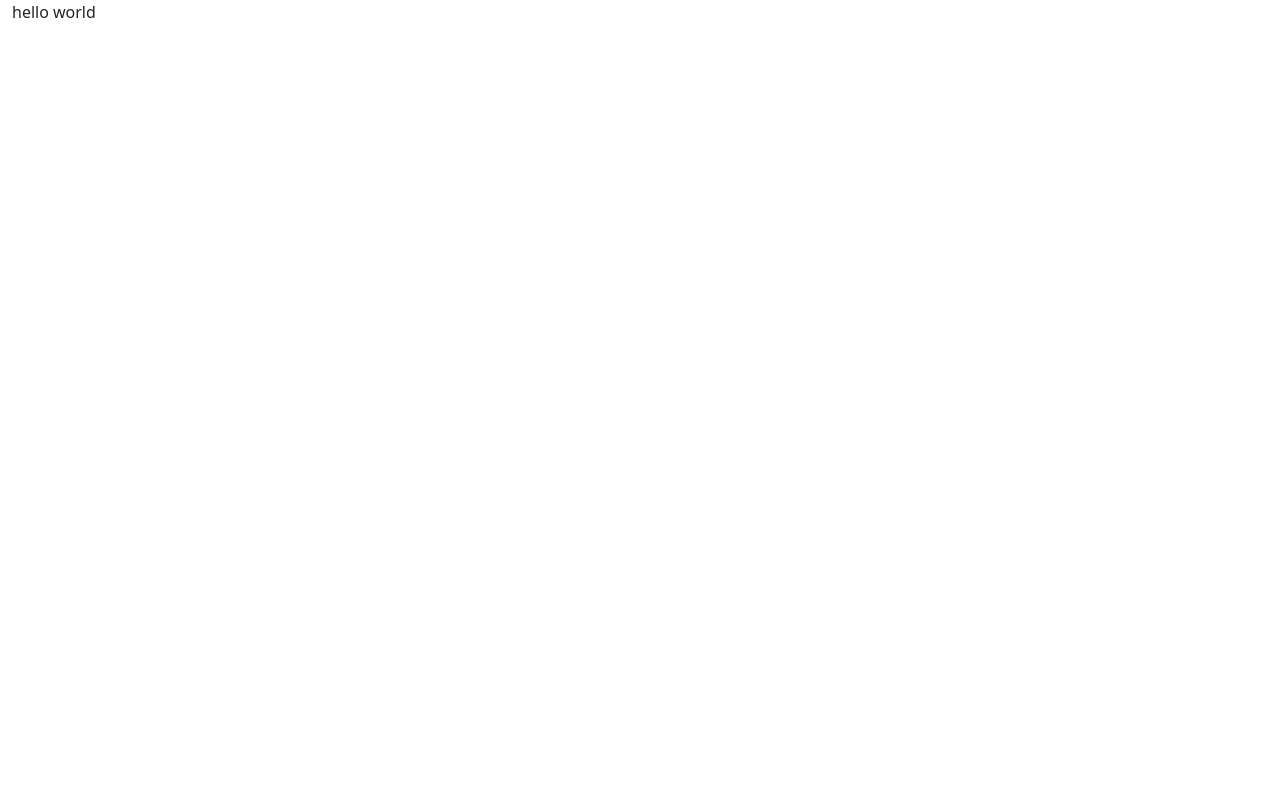
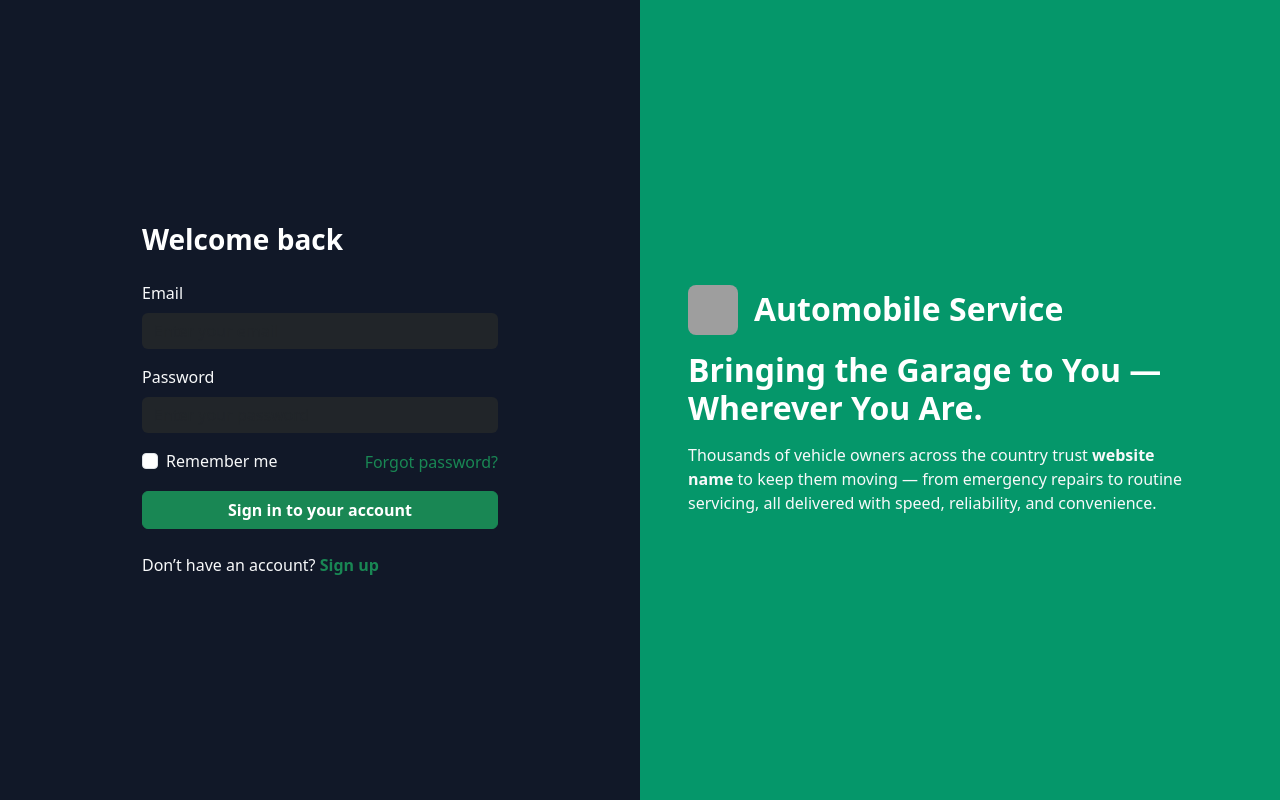
Before and after one commit to Narendra1234kathayat/Automobile_service_Frontend, a React (Vite) app: page / in a window 1280 px wide. Built offline with nearby package versions, Linux system fonts and the light colour scheme; grey boxes are pictures that could not be loaded.

Commit message:
Login Page

```diff
--- a/src/App.jsx
+++ b/src/App.jsx
@@ -1,18 +1,9 @@
-import { useState } from 'react'
-import reactLogo from './assets/react.svg'
-import viteLogo from '/vite.svg'
 import './App.css'
-
+import Login from './components/auth/Login'
 function App() {
-  const [count, setCount] = useState(0)
-
   return (
     <>
-      <div className='container-fluid'>
-        hello world
-
-
-      </div>
+    <Login/>
     </>
   )
 }
--- /dev/null
+++ b/src/components/auth/Login.css
@@ -0,0 +1,14 @@
+.leftside-bg{
+    background-color: #111828;
+    color: white;
+}
+
+.rightside-bg{
+    background-color: #05976A;
+    color: white;
+}
+
+.logo{
+    width: 60px;
+    height: 60px;
+}
--- /dev/null
+++ b/src/components/auth/Login.jsx
@@ -0,0 +1,94 @@
+import '../auth/Login.css';
+
+function Login() {
+  return (
+    <div className="d-flex vh-100">
+
+     {/* Left Side Of Page */}
+<div className="w-50 d-flex align-items-center justify-content-center leftside-bg">
+  <div
+    className="w-100"
+    style={{
+      maxWidth: '420px',
+      padding: '2rem',
+    }}
+  >
+    <h3 className="fw-bold text-white mb-4">Welcome back</h3>
+
+    {/* Login Form */}
+    <form>
+      <div className="mb-3">
+        <label htmlFor="email" className="form-label text-light">Email</label>
+        <input
+          type="email"
+          className="form-control bg-dark text-white border-0"
+          id="email"
+          placeholder="Enter your email"
+        />
+      </div>
+
+      <div className="mb-3">
+        <label htmlFor="password" className="form-label text-light">Password</label>
+        <input
+          type="password"
+          className="form-control bg-dark text-white border-0"
+          id="password"
+          placeholder="Enter your password"
+        />
+      </div>
+
+      <div className="d-flex justify-content-between align-items-center mb-3">
+        <div className="form-check text-light">
+          <input type="checkbox" className="form-check-input" id="rememberMe" />
+          <label htmlFor="rememberMe" className="form-check-label">Remember me</label>
+        </div>
+        <a href="#" className="text-success text-decoration-none">Forgot password?</a>
+      </div>
+
+      <button type="submit" className="btn btn-success w-100 fw-semibold">
+        Sign in to your account
+      </button>
+    </form>
+
+    <div className="text-start mt-4">
+      <span className="text-light">
+        Don’t have an account?{' '}
+        <a href="#" className="text-success text-decoration-none fw-semibold">Sign up</a>
+      </span>
+    </div>
+  </div>
+</div>
+
+
+      {/* Right Side Of Page */}
+<div className="w-50 d-flex align-items-center justify-content-start rightside-bg p-5">
+  <div className="d-flex flex-column gap-3 text-white" style={{ maxWidth: '500px' }}>
+
+    {/* Logo and Title */}
+    <div className="d-flex align-items-center gap-3">
+      <img
+        src="https://www.shutterstock.com/image-vector/car-icons-vintage-cars-unique-600nw-2443917033.jpg"
+        alt="logo"
+        className="logo"
+        style={{ width: '50px', height: '50px', objectFit: 'cover', borderRadius: '8px' }}
+      />
+      <h2 className="fw-bold m-0">Automobile Service</h2>
+    </div>
+
+    {/* Main Tagline */}
+    <h1 className="fw-bold m-0" style={{ fontSize: '2rem' }}>
+      Bringing the Garage to You — Wherever You Are.
+    </h1>
+
+    {/* Subtext */}
+    <p className="fs-6 m-0 text-light">
+      Thousands of vehicle owners across the country trust <strong>website name</strong> to keep them moving — from emergency repairs to routine servicing, all delivered with speed, reliability, and convenience.
+    </p>
+  </div>
+</div>
+
+    </div>
+  );
+}
+
+export default Login;
```
